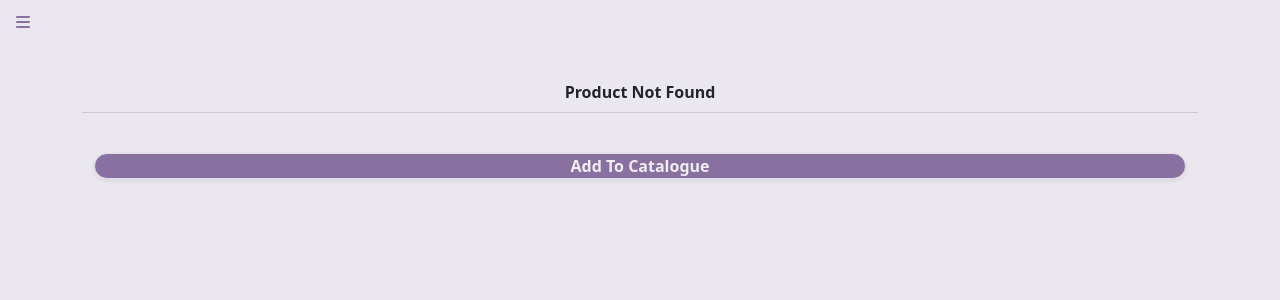
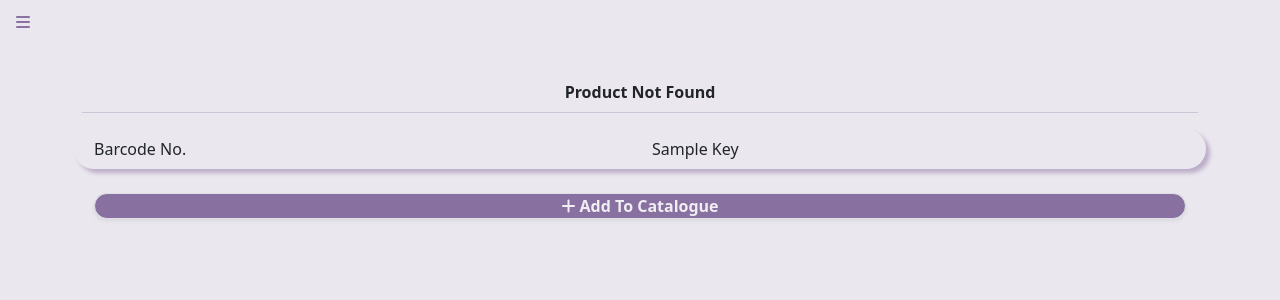
Before and after one commit to john0017/Logis_Tech, a Flask app: template templates/result.html in a window 1280 px wide. Shown: the top 300 px of the page. Run offline with Flask 2, Linux system fonts and the light colour scheme; the template is opened without the code that fills it: most values are stand-ins (such as "Sample title", 1, 10 or a date in 2020); some libraries are stand-ins or nearby versions.

Commit message:
Update result.html

```diff
--- a/templates/result.html
+++ b/templates/result.html
@@ -46,6 +46,24 @@
         border-radius: 25px;
         box-shadow: 4px 4px 4px #73568f65;
         border-color: #73568fd0;
+    }
+    .section-addNew{
+        border-radius: 15px;
+        box-shadow: 4px 4px 4px #73568f65;
+        border-color: #73568fd0;
+    }
+    .input-label{
+        background-color: #73568fd0;
+        color: #f1eef3;
+        font-weight: bold;
+        border-top-left-radius: 15px !important;
+        border-bottom-left-radius: 15px !important;
+        width: 17vw;
+    }
+    .input-input{
+        font-weight: bold;
+        border-top-right-radius: 15px !important;
+        border-bottom-right-radius: 15px !important;
     }
 </style>
 </head>
@@ -132,11 +150,49 @@
                 <span>product not found</span>
                 <hr class="dropdown-divider">
             </div>
+            <!-- scanned key -->
+            <div class="row p-2 section-1">
+                <div class="col">
+                    Barcode No.
+                </div>
+                <div class="col">
+                    {{ key }}
+                </div>
+            </div>
+
+            <!-- hidden add details section -->
+            <div id="addNewDetails" class="row p-2 section-addNew mt-3 d-none">
+                <div class="input-group input-group-sm mb-3">
+                    <span class="input-group-text input-label">name</span>
+                    <input id="newName" type="text" class="form-control input-input" aria-label="Sizing example input" aria-describedby="inputGroup-sizing-sm">
+                </div>
+                <div class="input-group input-group-sm mb-3">
+                    <span class="input-group-text input-label" >brand</span>
+                    <input id="newBrand" type="text" class="form-control input-input" aria-label="Sizing example input" aria-describedby="inputGroup-sizing-sm">
+                  </div>
+                  <div class="input-group input-group-sm mb-3">
+                    <span class="input-group-text input-label" >Qty</span>
+                    <input id="newQty" type="text" class="form-control input-input" aria-label="Sizing example input" aria-describedby="inputGroup-sizing-sm">
+                  </div>
+                  <div class="input-group input-group-sm mb-3">
+                    <span class="input-group-text input-label" >price</span>
+                    <input id="newPrice" type="text" class="form-control input-input" aria-label="Sizing example input" aria-describedby="inputGroup-sizing-sm">
+                  </div>
+            </div>
+
             <div class="row p-2 mt-3">
                 <div class="col">
-                    <div class="rounded-pill shadow-sm text-center border addBtn">
-                        add to catalogue
+                    <div id="addBtn" class="rounded-pill shadow-sm text-center border addBtn">
+                        <i class="fas fa-plus"></i> add to catalogue
                     </div>
+                    <!-- hidden confirm btn -->
+                    <div id="addConfirm" class="rounded-pill shadow-sm text-center border addBtn d-none">
+                         confirm
+                    </div>
+                    <!-- hidden confirmation -->
+                    <div id="submitted" class=" text-center border d-none">
+                        Product Added!
+                   </div>
                 </div>
             </div>
         {% endif %}
@@ -149,6 +205,37 @@
         let screenWidth = $(window).width()
 
         console.log(screenHeight, screenWidth)
+
+        //add to catalogue
+        $('#addBtn').on('click', ()=> {
+
+            $('#addBtn').addClass('d-none')
+            $('#addConfirm').removeClass('d-none')
+            $('#addNewDetails').removeClass('d-none')
+
+        })
+        $('#addConfirm').on('click', ()=> {
+            let key = "{{ key }}";
+            let newName = $('#newName').val()
+            let newBrand = $('#newBrand').val()
+            let newQty = $('#newQty').val()
+            let newPrice = $('#newPrice').val()
+
+            $.ajax({
+                type:'POST',
+                url:'/addNew',
+                contentType:'application/json; charset=utf-8',
+                data:JSON.stringify({key:key, newName:newName, newBrand:newBrand, newQty:newQty, newPrice:newPrice}),
+                success: function(data){
+                    console.log(data)
+
+                    $('#addConfirm').addClass('d-none')
+                    $('#submitted').removeClass('d-none')
+
+                    setTimeout(()=> window.location = '/', 2000)
+                }
+            })
+        })
     </script>
 </body>
 </html>
```
